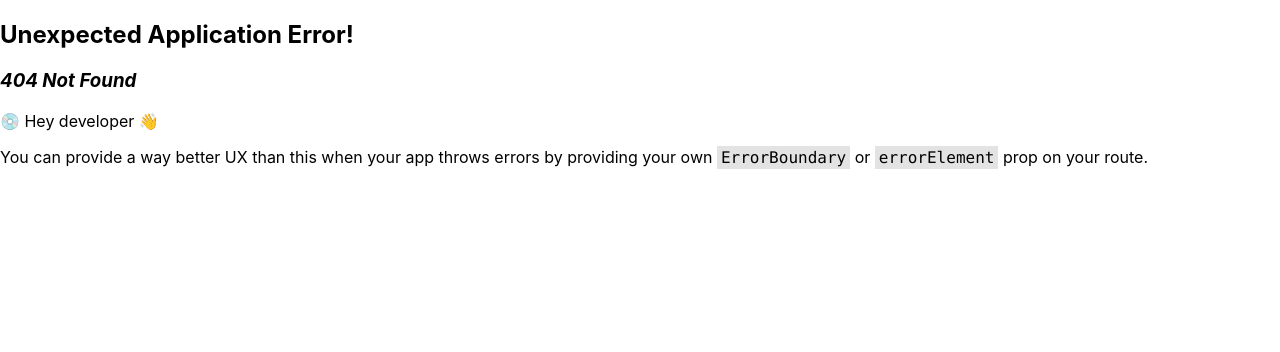
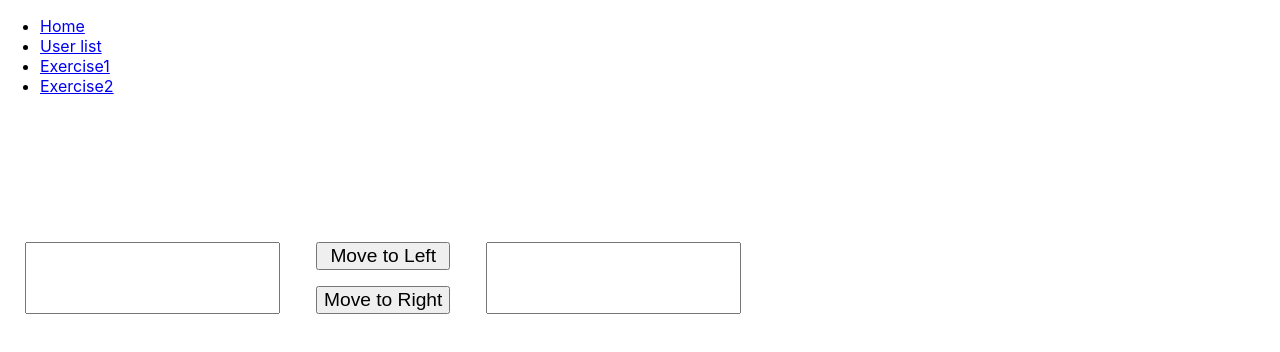
Before and after one commit to Engine194/railway-78-reactjs, a React (Create React App) app in the folder hex-rgb-converter/: page /nikita-v2 in a window 1280 px wide. Before the commit this address had no page. Shown: the top 352 px of the page. Built offline with nearby package versions, Linux system fonts and the light colour scheme.

Commit message:
chua bai ex2

```diff
--- /dev/null
+++ b/hex-rgb-converter/src/Components/NikitaV2.js
@@ -0,0 +1,58 @@
+import React, { useState } from "react";
+import Menu from "./Menu";
+
+import "../styles/nikita.css";
+import { convertHex2Rgb, convertRgb2Hex } from "../utils";
+
+const NikitaV2 = () => {
+  const [inputA, setInputA] = useState("");
+  const [inputB, setInputB] = useState("");
+
+  const handleChangeA = (e) => setInputA(e.target.value);
+  const handleChangeB = (e) => setInputB(e.target.value);
+
+  const moveToRight = () => {
+    const rgb = convertHex2Rgb(inputA);
+    setInputB(rgb);
+  };
+
+  const moveToLeft = () => {
+    const hex = convertRgb2Hex(inputB);
+    setInputA(hex);
+  };
+
+  return (
+    <>
+      <Menu />
+      <div
+        style={{
+          height: "100px",
+          width: "100%",
+          backgroundColor: inputA || inputB,
+        }}
+      ></div>
+      <div className="nikita-container">
+        <input
+          className="nikita-input"
+          value={inputA}
+          onChange={handleChangeA}
+        />
+        <div className="nikita-actions">
+          <button onClick={moveToLeft} className="nikita-btn" type="button">
+            Move to Left
+          </button>
+          <button onClick={moveToRight} className="nikita-btn" type="button">
+            Move to Right
+          </button>
+        </div>
+        <input
+          className="nikita-input"
+          value={inputB}
+          onChange={handleChangeB}
+        />
+      </div>
+    </>
+  );
+};
+
+export default NikitaV2;
--- a/hex-rgb-converter/src/index.js
+++ b/hex-rgb-converter/src/index.js
@@ -7,6 +7,7 @@ import { createBrowserRouter, RouterProvider } from "react-router-dom";
 import UserList from "./Components/UserList";
 import User from "./Components/User";
 import Nikita from "./Components/Nikita";
+import NikitaV2 from "./Components/NikitaV2";
 
 export const routeMaps = [
   {
@@ -32,6 +33,12 @@ export const routeMaps = [
     element: <Nikita/>,
     label: "Exercise1",
     isMain: true,
+  },
+  {
+    path: "/nikita-v2",
+    element: <NikitaV2/>,
+    label: "Exercise2",
+    isMain: true,
   }
 ];
 
```
